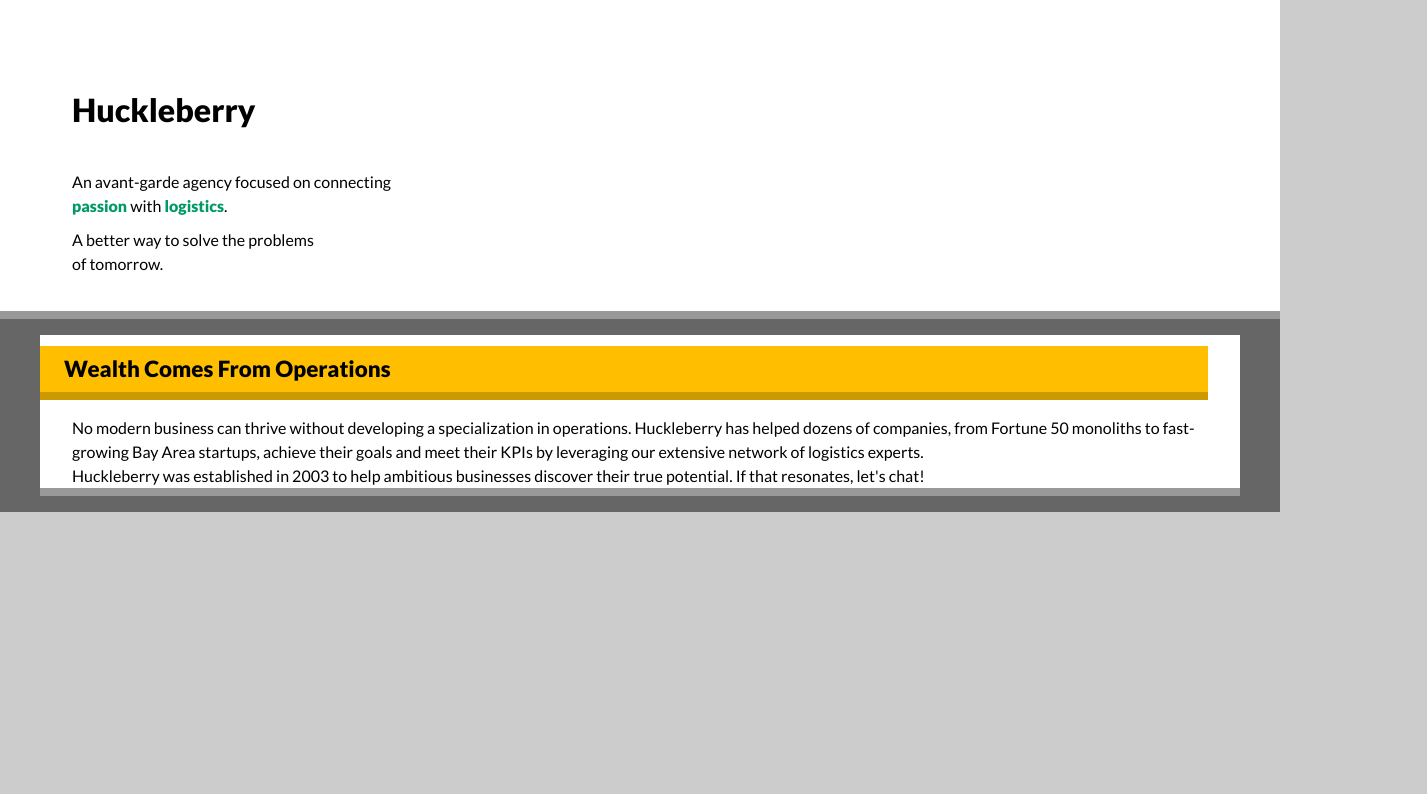
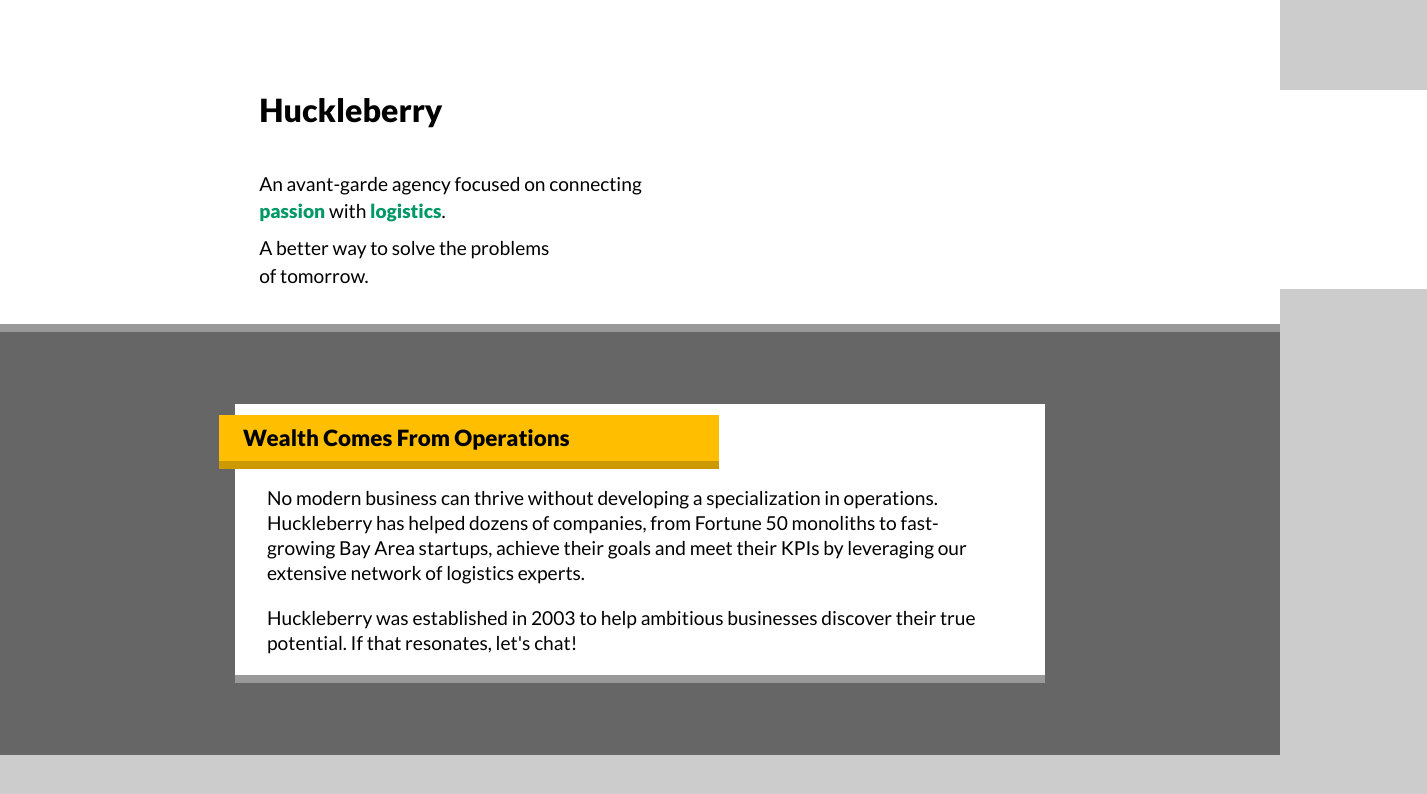
Before and after one commit to mariamALLI/altsch-africa-css-assignment2, a plain HTML site: page index.html in a window 1280 px wide. Shown: the whole page, 1427 px wide, since content can reach past the window. Drawn offline with nearby package versions, Linux system fonts and the light colour scheme.

Commit message:
media query included

```diff
--- a/index.html
+++ b/index.html
@@ -12,7 +12,7 @@
 </head>
 <body>
     <header>
-        <div class="container">
+        <div class="container header">
             <h1>huckleberry</h1>
             <p>An avant-garde agency focused on connecting <span>passion</span> with <span>logistics</span>.</p>
             <p class="bttr-txt">A better way to solve the problems of tomorrow.</p>
--- a/style.css
+++ b/style.css
@@ -65,6 +65,7 @@ main {
 .main {
     border-bottom: 8px solid #999999;
     border-top: 1px solid #fff;
+    max-width: 810px;
 }
 
 .main div h2 {
@@ -91,3 +92,88 @@ span {
     width: 36ch;
     margin-bottom: 35px;
 }
+
+.section-text1, .section-text2 {
+    font-weight: 500;
+    width: 35ch;
+    line-height: 25px;
+}
+
+.section-text2 {
+    margin-top: 20px;
+    margin-bottom: 20px;
+}
+
+@media (min-width: 768px){
+    .section-header{
+        width: 390px;
+    }
+
+    .section-text1, .section-text2 {
+        width: 50ch;
+    }
+
+    main {
+        padding: 3.5rem 0;
+    }
+
+    h1 + p,
+    .bttr-txt,
+    .section-text1,
+    .section-text2 {
+        font-size: 1.2rem ;
+    }
+}
+
+@media (min-width: 1024px){
+    .section-header{
+        width: 450px;
+        margin-left: -2.5rem;
+    }
+
+    .section-text1, .section-text2 {
+        width: 60ch;
+    }
+
+    main {
+        padding: 4rem 0;
+    }
+
+    .header {
+        margin-left: 12.2rem;
+    }
+}
+
+@media (min-width: 1200px){
+    .section-header{
+        width: 500px;
+        margin-left: -3rem;
+    }
+
+    .section-text1, .section-text2 {
+        width: 65ch;
+    }
+
+    main {
+        padding: 4.5rem 0;
+    }
+
+    .header {
+        margin-left: 14.2rem;
+    }
+}
+
+@media (min-width: 1440px){
+
+    .section-text1, .section-text2 {
+        width: 65ch;
+    }
+
+    main {
+        padding: 5rem 0;
+    }
+
+    .header {
+        margin-left: 20.2rem;
+    }
+}
```
